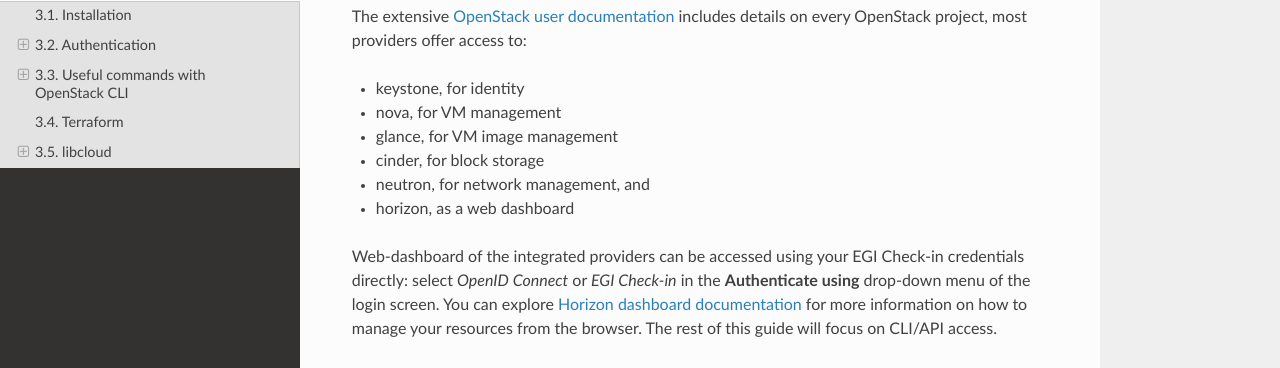
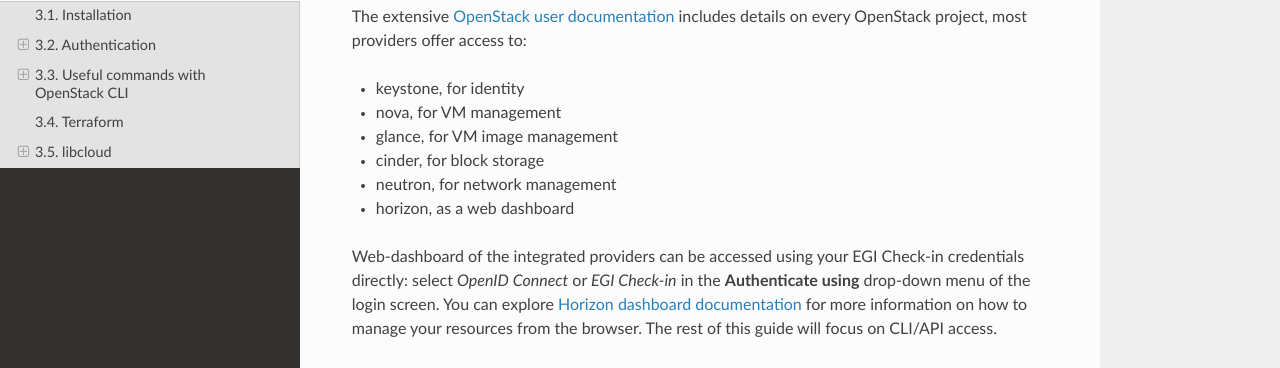
Before and after one commit to EGI-Federation/fedcloud-documentation, a Sphinx documentation site: the page built from source/usage-openstack.rst, in a window 1280 px wide and 900 px high. Shown: the part 227-595 px from the top of the window. Built offline with Sphinx 7.4.7 and the Read the Docs theme 2.0.0, drawn with Linux system fonts in a browser that asks for light colours.

Commit message:
Update source/usage-openstack.rst
Co-Authored-By: enolfc <enol.fernandez@egi.eu>

```diff
--- a/source/usage-openstack.rst
+++ b/source/usage-openstack.rst
@@ -18,7 +18,7 @@
 
 * cinder, for block storage
 
-* neutron, for network management, and
+* neutron, for network management
 
 * horizon, as a web dashboard
 
```
